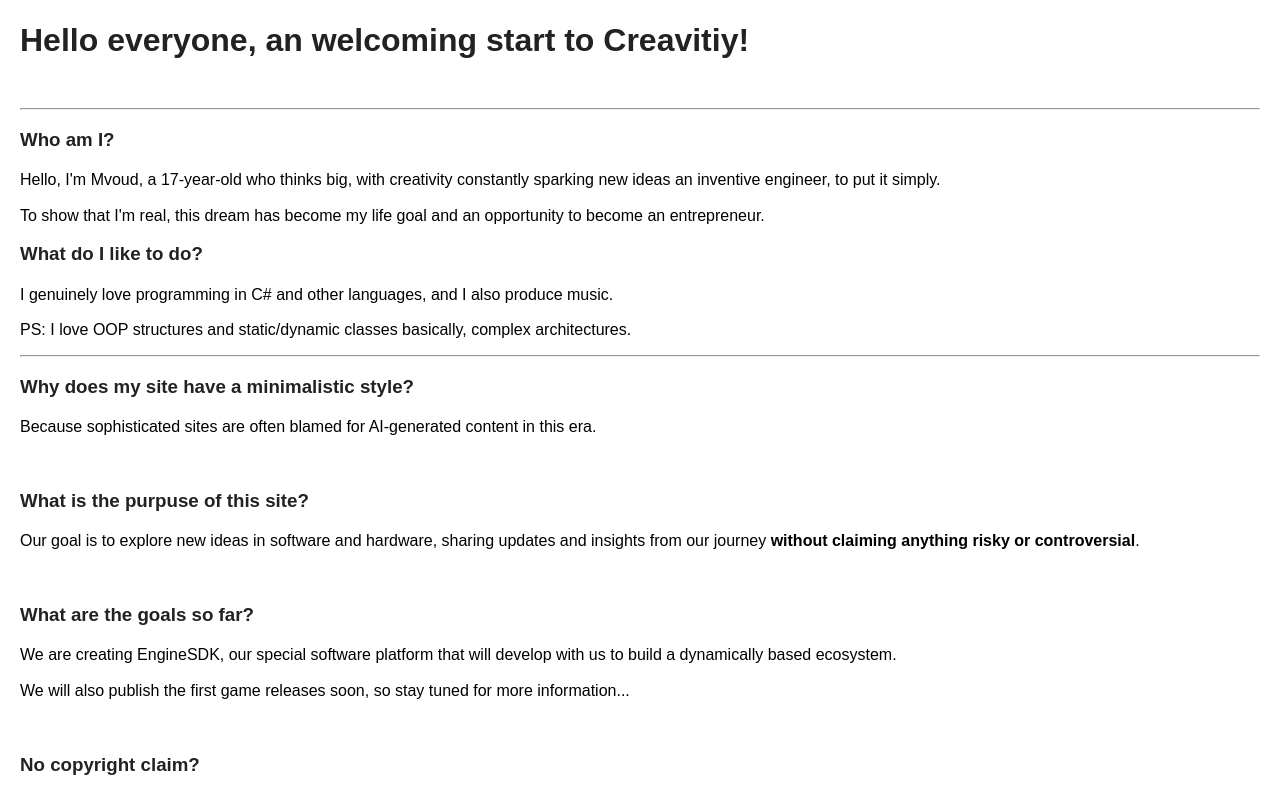
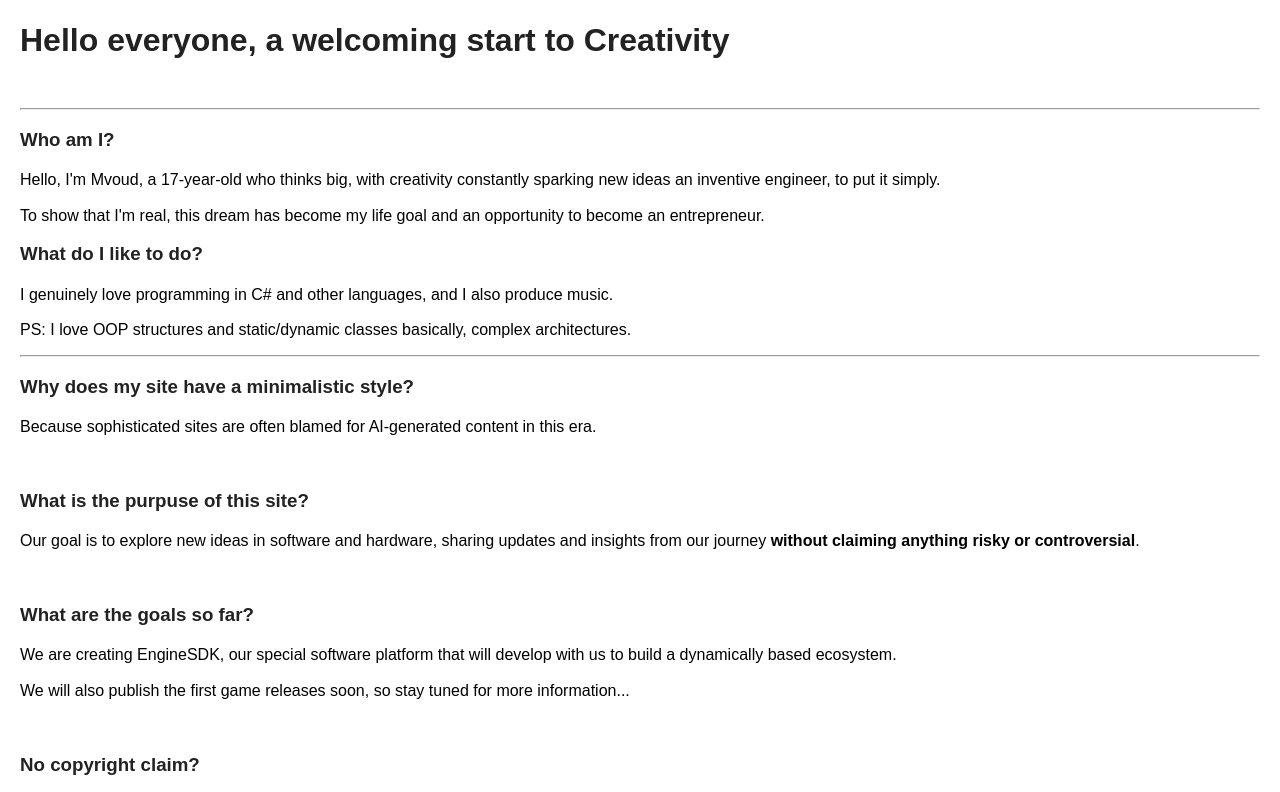
Before and after one commit to AlzenStudios/alzenstudios.github.io, a plain HTML site: page index.html in a window 1280 px wide. Shown: the top 792 px of the page. Drawn offline with Linux system fonts and the light colour scheme.

Commit message:
Updated AlzenDocs

```diff
--- a/index.html
+++ b/index.html
@@ -6,7 +6,7 @@
     <title>Alzenstudios : (Home) Real Creavitiy</title>
 </head>
 <body>
-    <h1>Hello everyone, an welcoming start to Creavitiy!</h1> <br>
+    <h1>Hello everyone, a welcoming start to Creativity</h1> <br>
     <hr>
     <h3>Who am I?</h3>
     <p>Hello, I'm Mvoud, a 17-year-old who thinks big, with creativity constantly sparking new ideas an inventive engineer, to put it simply.</p>
```
